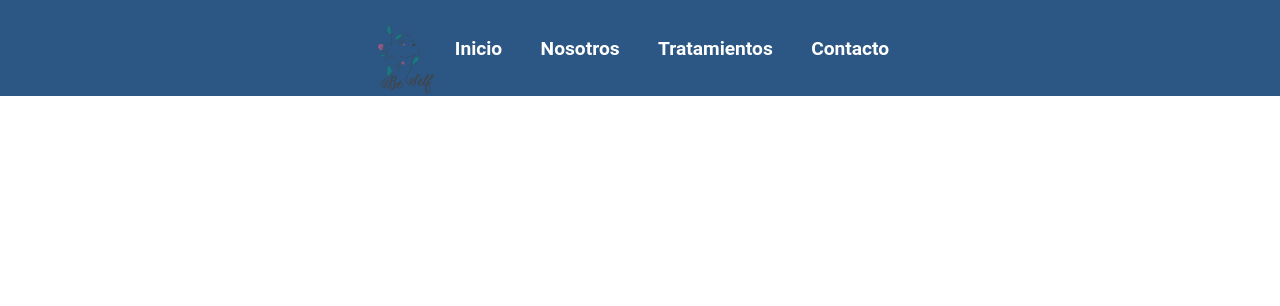
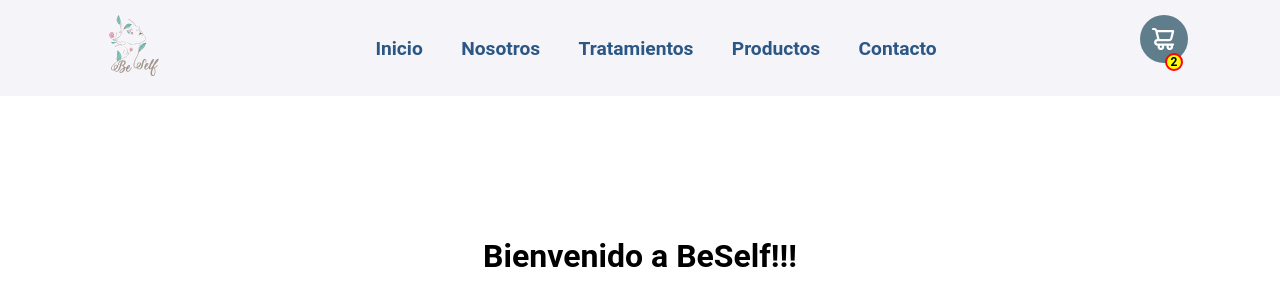
Before and after one commit to pablomilitello/ecommerce_beself, a React (Create React App) app: page / in a window 1280 px wide. Shown: the top 306 px of the page. Built offline with nearby package versions, Linux system fonts and the light colour scheme.

Commit message:
Incorporo Cartwidget y ListContainer

```diff
--- a/src/App.js
+++ b/src/App.js
@@ -1,15 +1,19 @@
 import "./styles/App.scss";
+import "./styles/cartwidget.scss";
 import "./styles/navbar.scss";
+import "./styles/itemlistcontainer.scss";
 import "./styles/base/reset.scss";
 import "./styles/base/typography.scss";
 import "./components/NavBar.js";
 import "./components/ItemListContainer";
 import NavBar from "./components/NavBar.js";
+import ItemListContainer from "./components/ItemListContainer.js";
 
 function App() {
   return (
     <div className="App">
       <NavBar />
+      <ItemListContainer gretting="Bienvenido a BeSelf!!!" />
     </div>
   );
 }
--- a/src/components/CartWidget.js
+++ b/src/components/CartWidget.js
@@ -0,0 +1,12 @@
+function CartWidget() {
+  return (
+    <div className="container__widget">
+      <div className="div__widget">
+        <img src="./images/cartwidget.svg" className="img__cartwidget" alt="img__cartwidget" />
+      </div>
+      <div className="cartNumber">2</div>
+    </div>
+  );
+}
+
+export default CartWidget;
--- a/src/components/ItemListContainer.js
+++ b/src/components/ItemListContainer.js
@@ -0,0 +1,5 @@
+function ItemListContainer(props) {
+  return <div className="div__listContainer">{props.gretting}</div>;
+}
+
+export default ItemListContainer;
--- a/src/components/NavBar.js
+++ b/src/components/NavBar.js
@@ -1,4 +1,4 @@
-import "./CartWidget.js";
+import CartWidget from "./CartWidget.js";
 
 function NavBar() {
   return (
@@ -25,11 +25,17 @@ function NavBar() {
           </li>
           <li>
             <a href="/" className="linkNav">
+              Productos
+            </a>
+          </li>
+          <li>
+            <a href="/" className="linkNav">
               Contacto
             </a>
           </li>
         </ul>
       </nav>
+      <CartWidget />
     </header>
   );
 }
--- /dev/null
+++ b/src/styles/cartwidget.scss
@@ -0,0 +1,29 @@
+.div__widget {
+    width: 3em;
+    height: 3em;
+}
+
+.img__cartwidget {
+    width: 100%;
+    height: 100%;
+}
+
+.cartNumber {
+    width: 1.5em;
+    height: 1.5em;
+    display: flex;
+    justify-content: center;
+    align-items: center;
+    border: 2px solid red;
+    background-color: yellow;
+    border-radius: 20px;
+    position: relative;
+    bottom: 10px;
+    left: 25px;
+    font-weight: bolder;
+    font-size: 12px;
+}
+
+.container__widget {
+    position: relative;
+}
--- /dev/null
+++ b/src/styles/itemlistcontainer.scss
@@ -0,0 +1,10 @@
+.div__listContainer {
+    width: 90%;
+    height: 10em;
+    margin: auto;
+    font-size: 2em;
+    font-weight: bolder;
+    display: flex;
+    justify-content: center;
+    align-items: center;
+}
--- a/src/styles/navbar.scss
+++ b/src/styles/navbar.scss
@@ -1,9 +1,9 @@
 .header {
-    background-color: #2C5784;
+    background-color: #F4F4F9;
     height: 6em;
     display: flex;
     align-items: center;
-    justify-content: center;
+    justify-content: space-around;
 }
 
 .unList {
@@ -16,16 +16,17 @@
 .linkNav {
     text-decoration: none;
     padding: 0em 1em;
-    color: #ffffff;
+    color: #2C5784;
     font-size: 1.2em;
     font-weight: bold;
 }
 
 .div__logo {
-    width: 4em;
-    height: 4em;
+    width: 5em;
+    height: 5em;
 }
 
 .logoBeSelf {
     width: 100%;
+    height: 100%;
 }
```
Also changed, not shown: public/images/cartwidget.svg (added).
